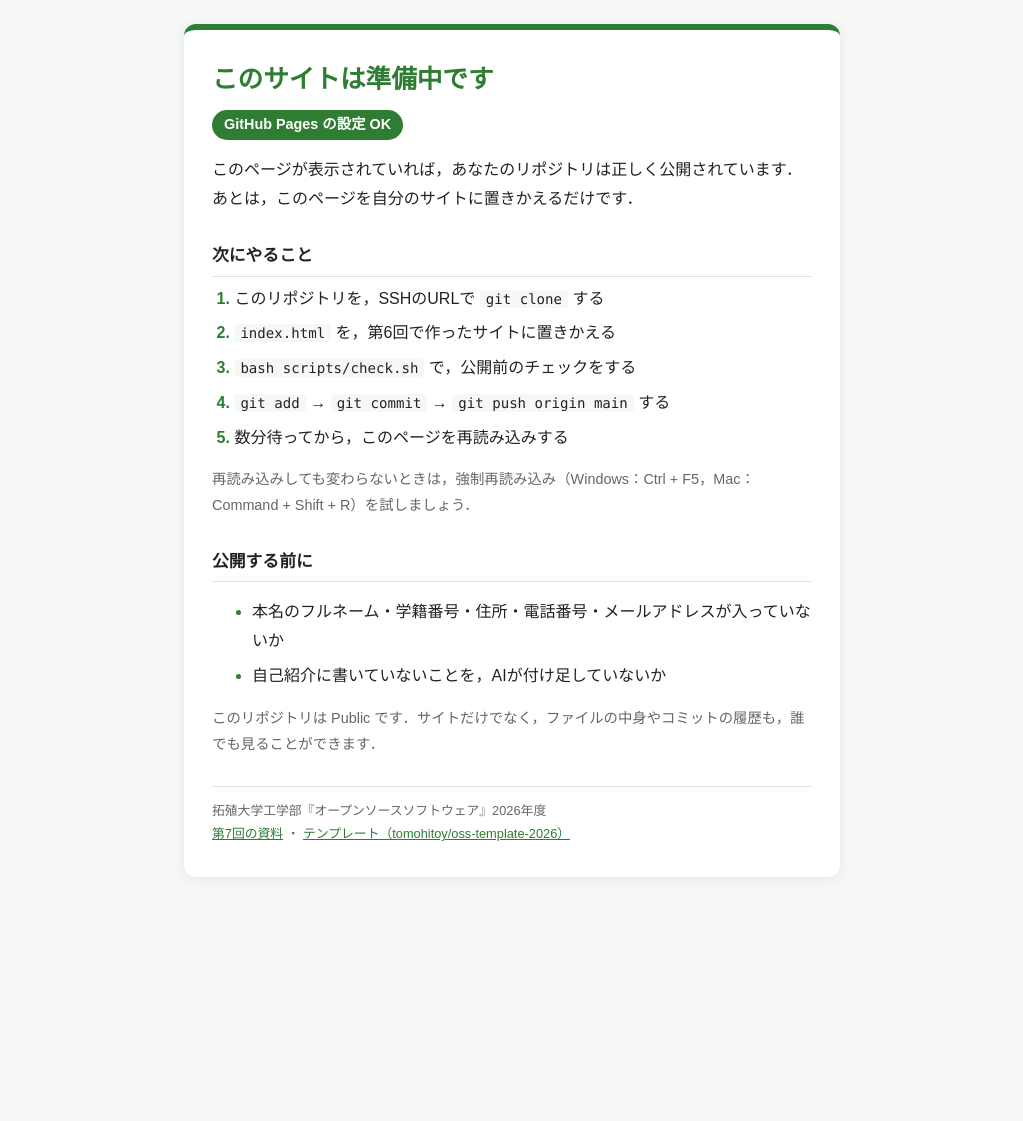
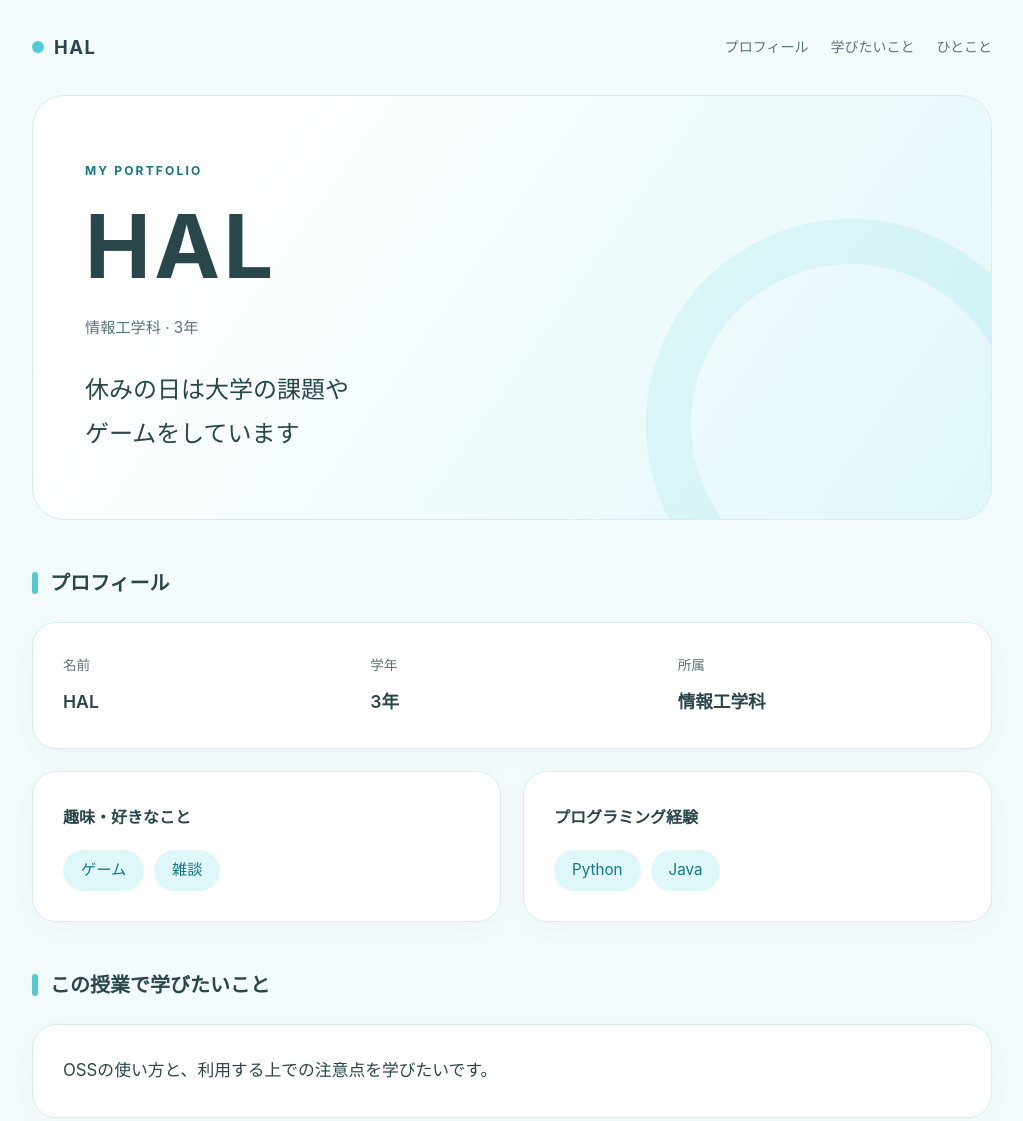
Before and after one commit to G484452024/kita.github.io, a plain HTML site: page index.html in a window 1280 px wide. Shown: the top 1121 px of the page, without its empty margins (128-1151 px from the left). Before the commit the page ends 901 px from the top, so only its background shows below. Drawn offline with Linux system fonts and the light colour scheme.

Commit message:
feat: 第6回で作ったサイトを公開する

```diff
--- a/index.html
+++ b/index.html
@@ -1,162 +1,417 @@
 <!DOCTYPE html>
-<!-- oss-template-2026:placeholder （この目印で，scripts/check.sh が「準備中」のページかどうかを見分けます） -->
-<!--
-  テンプレートの「準備中」のページです．
-  このページが https://ユーザー名.github.io/ に表示されたら，GitHub Pages の設定は成功です．
-  第7回の実習4で，このファイルを第6回で作った index.html に置きかえます．
--->
 <html lang="ja">
 <head>
   <meta charset="UTF-8">
-  <meta name="viewport" content="width=device-width, initial-scale=1">
-  <title>準備中</title>
+  <meta name="viewport" content="width=device-width, initial-scale=1.0">
+  <meta name="description" content="情報工学科3年のHALのプロフィールサイト。趣味やプログラミング経験、授業で学びたいことを紹介します。">
+  <title>HAL | ポートフォリオ</title>
+
   <style>
-    /* ===== 色の設定 ===== */
+    /* 全体で使う色をまとめて管理 */
     :root {
-      --main-color: #2e7d32;  /* メインの色（見出し・番号） */
-      --bg-color: #f5f8f5;    /* ページの背景の色 */
-      --card-color: #ffffff;  /* カードの背景の色 */
-      --text-color: #222222;  /* 文字の色 */
-      --sub-color: #666666;   /* 補足の文字の色 */
-      --line-color: #dfe6df;  /* 区切り線の色 */
+      --background: #f4fbfc;
+      --surface: #ffffff;
+      --cyan-light: #e0f7fa;
+      --cyan: #53cbd6;
+      --accent: #127783;
+      --text: #29464b;
+      --muted: #5b7378;
+      --border: #d9ecee;
+      --radius: 24px;
     }
 
-    /* パソコンやスマートフォンがダークモードのときの色 */
-    @media (prefers-color-scheme: dark) {
-      :root {
-        --main-color: #81c784;
-        --bg-color: #121512;
-        --card-color: #1e231e;
-        --text-color: #e8ece8;
-        --sub-color: #a0a8a0;
-        --line-color: #2f362f;
-      }
+    /* 余白や枠線を要素のサイズに含める */
+    * {
+      box-sizing: border-box;
     }
 
-    /* ページ全体：カードを画面のまんなかに置く */
+    /* 基本の文字と背景を設定 */
     body {
       margin: 0;
-      min-height: 100vh;
-      display: flex;
-      align-items: center;
-      justify-content: center;
-      padding: 24px 16px;
-      box-sizing: border-box;
-      font-family: "Hiragino Sans", "Yu Gothic", "Meiryo", sans-serif;
-      line-height: 1.8;
-      color: var(--text-color);
-      background: var(--bg-color);
+      background: var(--background);
+      color: var(--text);
+      font-family: -apple-system, BlinkMacSystemFont, "Hiragino Kaku Gothic ProN",
+        "Yu Gothic", Meiryo, sans-serif;
+      line-height: 1.9;
+      overflow-wrap: anywhere;
     }
 
-    /* まんなかのカード */
-    main {
-      width: 100%;
-      max-width: 600px;
-      padding: 32px 28px;
-      background: var(--card-color);
-      border-top: 6px solid var(--main-color);
-      border-radius: 12px;
-      box-shadow: 0 2px 12px rgba(0, 0, 0, 0.08);
+    a {
+      color: inherit;
+    }
+
+    /* キーボード操作時に選択しているリンクを分かりやすく表示 */
+    a:focus-visible {
+      outline: 3px solid var(--accent);
+      outline-offset: 5px;
+    }
+
+    /* ページの横幅を制限し、左右に余白を確保 */
+    .container {
+      width: min(100% - 40px, 960px);
+      margin-inline: auto;
+    }
+
+    /* サイト名とページ内リンクを横に並べる */
+    .header-inner {
+      display: flex;
+      justify-content: space-between;
+      align-items: center;
+      gap: 20px;
+      padding-block: 26px;
+    }
+
+    .site-name {
+      display: inline-flex;
+      align-items: center;
+      gap: 10px;
+      text-decoration: none;
+      font-size: 1.15rem;
+      font-weight: 700;
+      letter-spacing: 0.08em;
+    }
+
+    /* 画像を使わず、CSSでシアンの丸を描く */
+    .site-name::before {
+      content: "";
+      width: 12px;
+      height: 12px;
+      background: var(--cyan);
+      border-radius: 50%;
+    }
+
+    nav ul {
+      display: flex;
+      flex-wrap: wrap;
+      gap: 8px 22px;
+      margin: 0;
+      padding: 0;
+      list-style: none;
+    }
+
+    nav a {
+      display: inline-block;
+      padding-block: 8px;
+      color: var(--muted);
+      text-decoration: none;
+      font-size: 0.875rem;
+    }
+
+    nav a:hover {
+      color: var(--accent);
+      text-decoration: underline;
+      text-underline-offset: 5px;
+    }
+
+    /* メインの紹介エリア。淡いグラデーションでやわらかさを表現 */
+    .hero {
+      position: relative;
+      isolation: isolate;
+      overflow: hidden;
+      padding: 64px 52px;
+      border: 1px solid var(--border);
+      border-radius: 32px;
+      background: linear-gradient(125deg, #ffffff 15%, #e0f7fa 100%);
+    }
+
+    /* 背景の装飾用の円。文字より後ろに配置 */
+    .hero::after {
+      content: "";
+      position: absolute;
+      z-index: -1;
+      right: -65px;
+      bottom: -110px;
+      width: 320px;
+      height: 320px;
+      border: 45px solid rgb(83 203 214 / 12%);
+      border-radius: 50%;
+    }
+
+    .eyebrow {
+      margin: 0 0 14px;
+      color: var(--accent);
+      font-size: 0.75rem;
+      font-weight: 700;
+      letter-spacing: 0.18em;
     }
 
     h1 {
-      margin: 0 0 4px;
-      font-size: clamp(1.3rem, 6vw, 1.6rem);  /* スマートフォンでは少し小さくする */
-      line-height: 1.4;
-      color: var(--main-color);
+      margin: 0;
+      font-size: clamp(3.5rem, 10vw, 5.5rem);
+      line-height: 1.15;
+      letter-spacing: 0.04em;
     }
 
-    h2 {
-      margin: 28px 0 8px;
-      padding-bottom: 4px;
-      font-size: 1.05rem;
-      border-bottom: 1px solid var(--line-color);
+    .affiliation {
+      margin: 16px 0 0;
+      color: var(--muted);
+      font-size: 0.95rem;
     }
 
-    /* 「設定は成功」のバッジ */
-    .badge {
-      display: inline-block;
-      margin: 8px 0 0;
-      padding: 2px 12px;
-      font-size: 0.9rem;
-      font-weight: bold;
-      color: var(--card-color);
-      background: var(--main-color);
-      border-radius: 999px;
+    .catchcopy {
+      max-width: 560px;
+      margin: 26px 0 0;
+      font-size: clamp(1.15rem, 3vw, 1.5rem);
+      font-weight: 500;
+      line-height: 1.8;
     }
 
-    /* 「次にやること」の番号つきリスト */
-    ol {
-      margin: 0;
-      padding-left: 1.4em;
-    }
-    li {
-      margin-bottom: 6px;
-    }
-    li::marker {
-      font-weight: bold;
-      color: var(--main-color);
+    /* 各セクションの見出しと余白 */
+    section {
+      scroll-margin-top: 24px;
     }
 
-    /* コマンドの見た目 */
-    code {
-      padding: 1px 6px;
-      font-family: "SFMono-Regular", Consolas, monospace;
-      font-size: 0.88em;
-      background: var(--bg-color);
-      border-radius: 4px;
-      white-space: nowrap;  /* コマンドの途中で折り返さない */
+    .section-heading {
+      display: flex;
+      align-items: center;
+      gap: 12px;
+      margin: 44px 0 20px;
+      font-size: 1.25rem;
     }
 
-    /* 補足の小さな文字 */
-    .sub {
-      font-size: 0.9rem;
-      color: var(--sub-color);
+    .section-heading::before {
+      content: "";
+      flex-shrink: 0;
+      width: 6px;
+      height: 22px;
+      border-radius: 6px;
+      background: var(--cyan);
     }
 
-    /* いちばん下の小さな文字 */
+    /* プロフィールを白いカードにまとめる */
+    .card {
+      padding: 30px;
+      border: 1px solid var(--border);
+      border-radius: var(--radius);
+      background: var(--surface);
+      box-shadow: 0 8px 28px rgb(41 70 75 / 3%);
+    }
+
+    .profile-list {
+      display: grid;
+      grid-template-columns: repeat(3, minmax(0, 1fr));
+      gap: 24px;
+      margin: 0;
+    }
+
+    .profile-list dt {
+      color: var(--muted);
+      font-size: 0.85rem;
+    }
+
+    .profile-list dd {
+      margin: 6px 0 0;
+      font-size: 1.1rem;
+      font-weight: 600;
+    }
+
+    /* 趣味とプログラミング経験は2列で配置 */
+    .two-columns {
+      display: grid;
+      grid-template-columns: repeat(2, minmax(0, 1fr));
+      gap: 22px;
+      margin-top: 22px;
+    }
+
+    .card h3 {
+      margin: 0 0 18px;
+      font-size: 1rem;
+      font-weight: 600;
+    }
+
+    /* 趣味や使用言語を丸みのあるラベルで表示 */
+    .tags {
+      display: flex;
+      flex-wrap: wrap;
+      gap: 10px;
+      margin: 0;
+      padding: 0;
+      list-style: none;
+    }
+
+    .tags li {
+      padding: 6px 18px;
+      border-radius: 999px;
+      background: var(--cyan-light);
+      color: var(--accent);
+      font-size: 0.95rem;
+    }
+
+    /* 学びたいことを読みやすく表示 */
+    .learning-card p {
+      margin: 0;
+      font-size: 1.05rem;
+    }
+
+    /* 最後のひとことは淡いシアンの背景で強調 */
+    .message {
+      margin-top: 36px;
+      padding: 32px;
+      border-radius: var(--radius);
+      background: var(--cyan-light);
+    }
+
+    .message h2 {
+      margin: 0 0 12px;
+      color: var(--accent);
+      font-size: 1rem;
+    }
+
+    .message p {
+      margin: 0;
+    }
+
+    /* フッターは控えめな色で中央に配置 */
     footer {
-      margin-top: 28px;
-      padding-top: 12px;
-      font-size: 0.8rem;
-      color: var(--sub-color);
-      border-top: 1px solid var(--line-color);
+      padding: 36px 20px;
+      color: var(--muted);
+      text-align: center;
+      font-size: 0.75rem;
+      letter-spacing: 0.08em;
     }
-    a {
-      color: var(--main-color);
+
+    /* スマートフォンではカードを1列にし、余白を調整 */
+    @media (max-width: 600px) {
+      .container {
+        width: min(100% - 32px, 960px);
+      }
+
+      .header-inner {
+        align-items: flex-start;
+        flex-direction: column;
+        gap: 10px;
+        padding-block: 20px;
+      }
+
+      nav ul {
+        gap: 8px 20px;
+      }
+
+      .hero {
+        padding: 38px 26px;
+        border-radius: 26px;
+      }
+
+      .profile-list,
+      .two-columns {
+        grid-template-columns: 1fr;
+      }
+
+      .profile-list {
+        gap: 16px;
+      }
+
+      .profile-list > div {
+        display: grid;
+        grid-template-columns: 5em 1fr;
+        align-items: baseline;
+        gap: 12px;
+      }
+
+      .profile-list dd {
+        margin: 0;
+      }
+
+      .two-columns {
+        gap: 16px;
+        margin-top: 16px;
+      }
+
+      .card,
+      .message {
+        padding: 24px;
+      }
+
+      .section-heading {
+        margin-top: 32px;
+      }
     }
   </style>
 </head>
+
 <body>
-  <main>
-    <h1>このサイトは準備中です</h1>
-    <p class="badge">GitHub Pages の設定 OK</p>
-    <p>このページが表示されていれば，あなたのリポジトリは正しく公開されています．
-      あとは，このページを自分のサイトに置きかえるだけです．</p>
+  <!-- ヘッダー：サイト名と各セクションへのリンク -->
+  <header id="top">
+    <div class="container header-inner">
+      <a class="site-name" href="#top" aria-label="HALのページ先頭へ">HAL</a>
+      <nav aria-label="ページ内メニュー">
+        <ul>
+          <li><a href="#about">プロフィール</a></li>
+          <li><a href="#learning">学びたいこと</a></li>
+          <li><a href="#message">ひとこと</a></li>
+        </ul>
+      </nav>
+    </div>
+  </header>
 
-    <h2>次にやること</h2>
-    <ol>
-      <li>このリポジトリを，SSHのURLで <code>git clone</code> する</li>
-      <li><code>index.html</code> を，第6回で作ったサイトに置きかえる</li>
-      <li><code>bash scripts/check.sh</code> で，公開前のチェックをする</li>
-      <li><code>git add</code> → <code>git commit</code> → <code>git push origin main</code> する</li>
-      <li>数分待ってから，このページを再読み込みする</li>
-    </ol>
-    <p class="sub">再読み込みしても変わらないときは，強制再読み込み（Windows：Ctrl + F5，Mac：Command + Shift + R）を試しましょう．</p>
+  <main class="container">
+    <!-- メインビジュアル：名前、所属、キャッチコピー -->
+    <section class="hero" aria-labelledby="hero-title">
+      <p class="eyebrow">MY PORTFOLIO</p>
+      <h1 id="hero-title">HAL</h1>
+      <p class="affiliation">情報工学科 · 3年</p>
+      <p class="catchcopy">休みの日は大学の課題や<br>ゲームをしています</p>
+    </section>
 
-    <h2>公開する前に</h2>
-    <ul>
-      <li>本名のフルネーム・学籍番号・住所・電話番号・メールアドレスが入っていないか</li>
-      <li>自己紹介に書いていないことを，AIが付け足していないか</li>
-    </ul>
-    <p class="sub">このリポジトリは Public です．サイトだけでなく，ファイルの中身やコミットの履歴も，誰でも見ることができます．</p>
+    <!-- プロフィール：基本情報と好きなこと、プログラミング経験 -->
+    <section id="about" aria-labelledby="about-title">
+      <h2 class="section-heading" id="about-title">プロフィール</h2>
 
-    <footer>
-      拓殖大学工学部『オープンソースソフトウェア』2026年度<br>
-      <a href="https://github.com/tomohitoy/oss-practice-2026/blob/main-07/chap07/README.md">第7回の資料</a>
-      ・
-      <a href="https://github.com/tomohitoy/oss-template-2026">テンプレート（tomohitoy/oss-template-2026）</a>
-    </footer>
+      <div class="card">
+        <dl class="profile-list">
+          <div>
+            <dt>名前</dt>
+            <dd>HAL</dd>
+          </div>
+          <div>
+            <dt>学年</dt>
+            <dd>3年</dd>
+          </div>
+          <div>
+            <dt>所属</dt>
+            <dd>情報工学科</dd>
+          </div>
+        </dl>
+      </div>
+
+      <div class="two-columns">
+        <div class="card">
+          <h3>趣味・好きなこと</h3>
+          <ul class="tags">
+            <li>ゲーム</li>
+            <li>雑談</li>
+          </ul>
+        </div>
+
+        <div class="card">
+          <h3>プログラミング経験</h3>
+          <ul class="tags">
+            <li>Python</li>
+            <li>Java</li>
+          </ul>
+        </div>
+      </div>
+    </section>
+
+    <!-- この授業で学びたい内容 -->
+    <section id="learning" aria-labelledby="learning-title">
+      <h2 class="section-heading" id="learning-title">この授業で学びたいこと</h2>
+      <div class="card learning-card">
+        <p>OSSの使い方と、利用する上での注意点を学びたいです。</p>
+      </div>
+    </section>
+
+    <!-- 訪問者に向けたひとこと -->
+    <section class="message" id="message" aria-labelledby="message-title">
+      <h2 id="message-title">ひとこと</h2>
+      <p>
+        ゲームが好きな情報工学科のHALです。<br>
+        Gitを使った開発に慣れていきたいです！
+      </p>
+    </section>
   </main>
+
+  <!-- ページ下部のサイト表記 -->
+  <footer>HAL · PORTFOLIO</footer>
 </body>
 </html>
```
